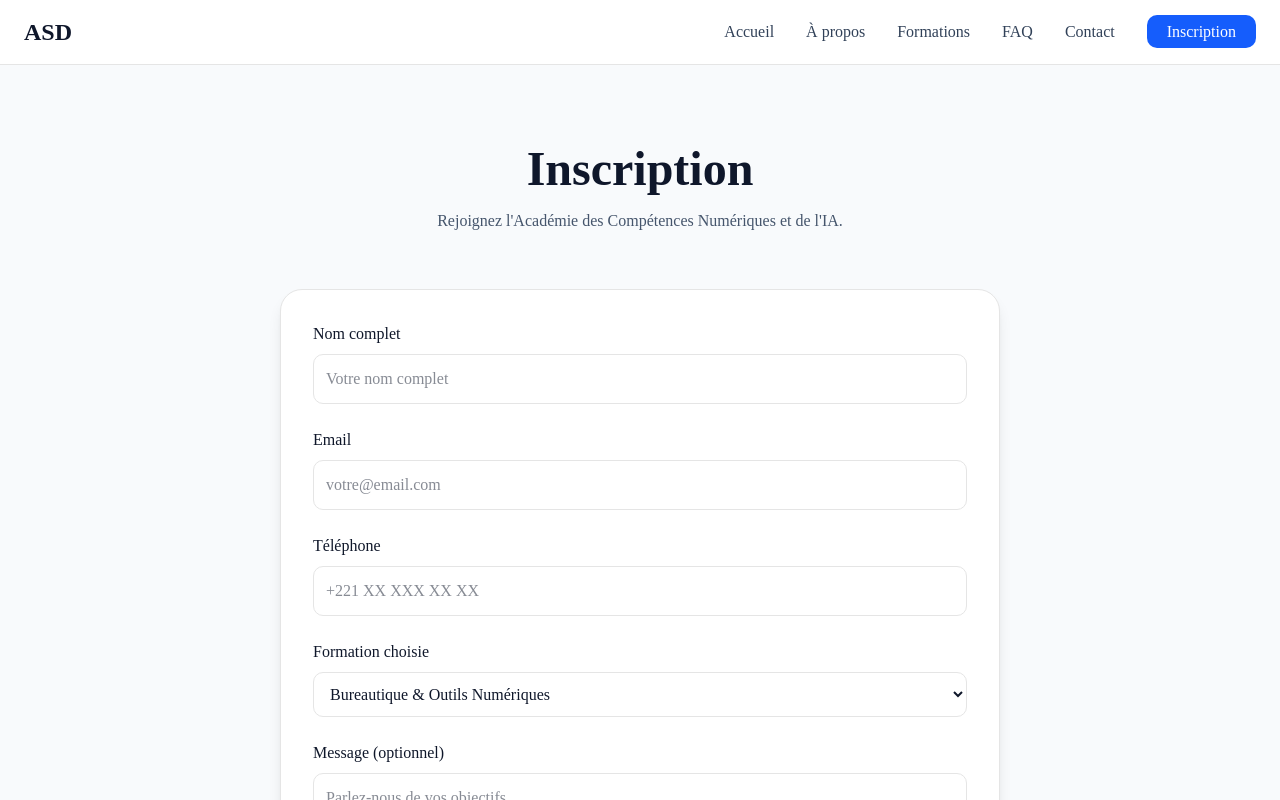
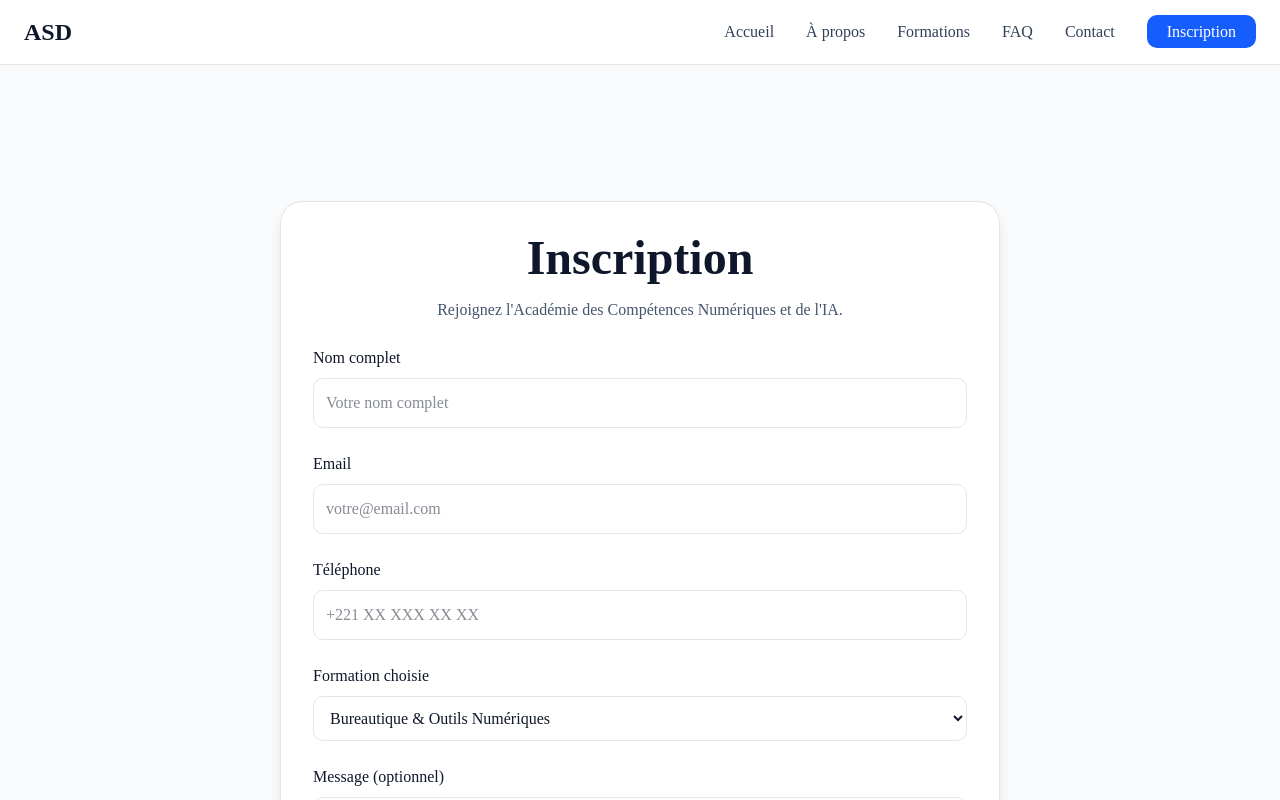
Before and after one commit to alassanediarra-tech/asd-academie, a Next.js app: page /inscription in a window 1280 px wide. Shown: the top 800 px of the page. Built offline with nearby package versions, Linux system fonts and the light colour scheme; no server answers.

Commit message:
Connexion du formulaire d'inscription à Supabase

```diff
--- a/app/inscription/page.tsx
+++ b/app/inscription/page.tsx
@@ -1,5 +1,6 @@
 "use client";
 
+import { supabase } from "@/lib/supabase";
 import { useForm } from "react-hook-form";
 import { z } from "zod";
 import { zodResolver } from "@hookform/resolvers/zod";
@@ -16,20 +17,35 @@ type InscriptionData = z.infer<typeof inscriptionSchema>;
 
 export default function InscriptionPage() {
   const {
-  register,
-  handleSubmit,
-  formState: { errors },
-} = useForm<InscriptionData>({
-  resolver: zodResolver(inscriptionSchema),
+    register,
+    handleSubmit,
+    reset,
+    formState: { errors },
+  } = useForm<InscriptionData>({
+    resolver: zodResolver(inscriptionSchema),
 });
 
-const onSubmit = (data: InscriptionData) => {
-  alert("Formulaire envoyé !");
-  console.log(data);
+const onSubmit = async (data: InscriptionData) => {
+  const { error } = await supabase
+    .from("inscriptions")
+    .insert([data]);
+
+  if (error) {
+    console.error(error);
+    alert("Erreur lors de l'envoi.");
+    return;
+  }
+
+  alert("Inscription envoyée avec succès !");
+  reset();
 };
 
   return (
     <section className="max-w-3xl mx-auto px-6 py-20">
+      <form
+        onSubmit={handleSubmit(onSubmit)}
+        className="mt-14 bg-white rounded-3xl shadow-lg border p-8 space-y-6"
+      >
       <div className="text-center">
         <h1 className="text-5xl font-bold text-slate-900">
           Inscription
@@ -40,11 +56,6 @@ const onSubmit = (data: InscriptionData) => {
         </p>
       </div>
 
-      <form
-  onSubmit={handleSubmit(onSubmit)}
-  className="mt-14 bg-white rounded-3xl shadow-lg border p-8 space-y-6"
->
-
         <div>
           <label className="block font-medium mb-2">
             Nom complet
@@ -52,9 +63,9 @@ const onSubmit = (data: InscriptionData) => {
 
           <input
             type="text"
+            {...register("nom")}
             className="w-full border rounded-lg p-3"
             placeholder="Votre nom complet"
-            {...register("nom")}
           />
 
           {errors.nom && (
@@ -71,9 +82,9 @@ const onSubmit = (data: InscriptionData) => {
 
           <input
             type="email"
+            {...register("email")}
             className="w-full border rounded-lg p-3"
             placeholder="votre@email.com"
-            {...register("email")}
           />
 
           {errors.email && (
@@ -90,9 +101,9 @@ const onSubmit = (data: InscriptionData) => {
 
           <input
             type="tel"
+            {...register("telephone")}
             className="w-full border rounded-lg p-3"
             placeholder="+221 XX XXX XX XX"
-            {...register("telephone")}
           />
 
           {errors.telephone && (
@@ -108,8 +119,8 @@ const onSubmit = (data: InscriptionData) => {
           </label>
 
           <select
+            {...register("formation")}
             className="w-full border rounded-lg p-3"
-            {...register("formation")}
           >
             <option value="Bureautique & Outils Numériques">
               Bureautique & Outils Numériques
@@ -131,10 +142,10 @@ const onSubmit = (data: InscriptionData) => {
           </label>
 
           <textarea
+            {...register("message")}
             rows={5}
             className="w-full border rounded-lg p-3"
             placeholder="Parlez-nous de vos objectifs..."
-            {...register("message")}
           />
         </div>
 
--- /dev/null
+++ b/lib/supabase.ts
@@ -0,0 +1,6 @@
+import { createClient } from "@supabase/supabase-js";
+
+export const supabase = createClient(
+  process.env.NEXT_PUBLIC_SUPABASE_URL!,
+  process.env.NEXT_PUBLIC_SUPABASE_ANON_KEY!
+);
```
